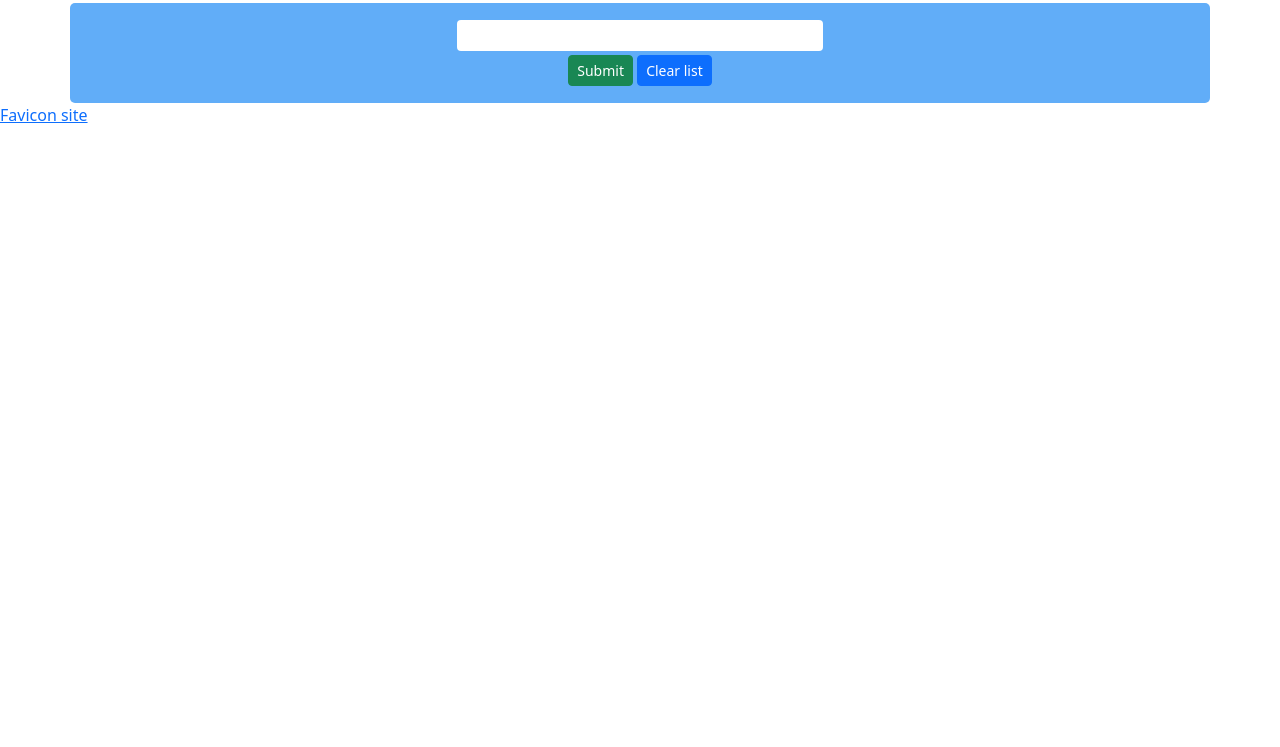
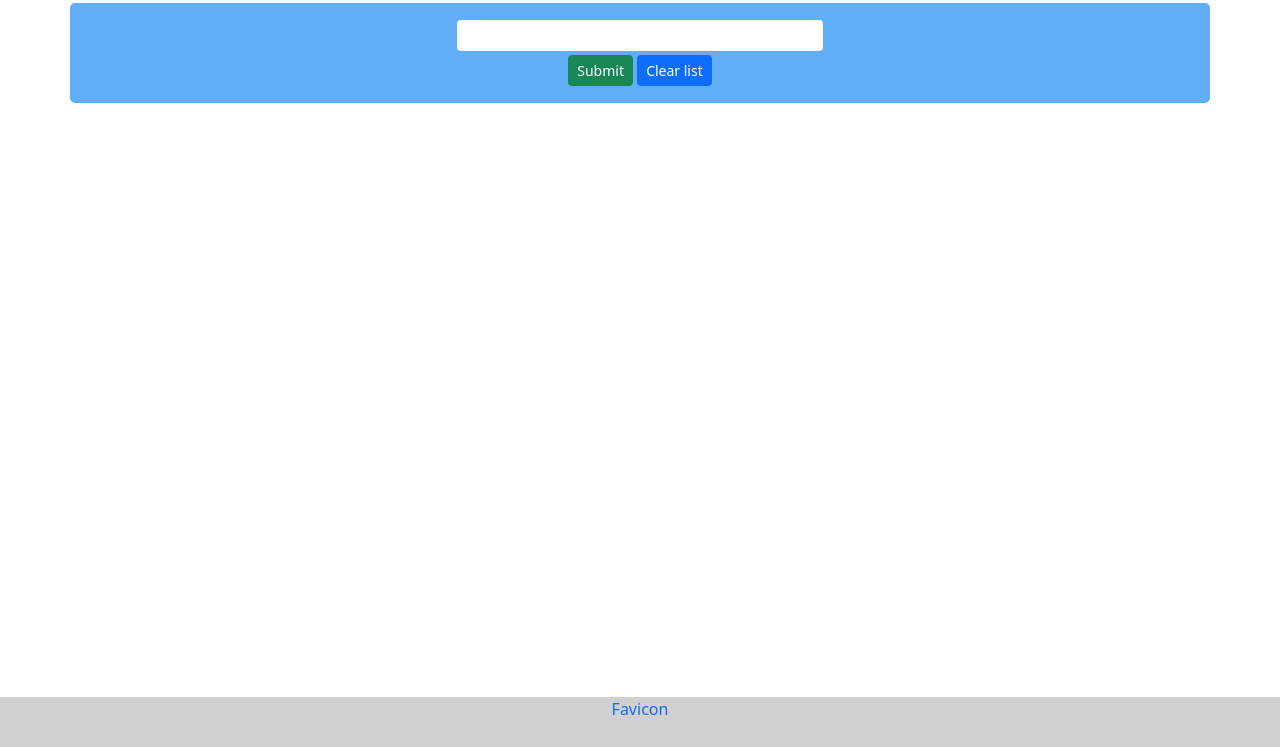
Before and after one commit to michaelr47/ToDoApp, a plain HTML site: page index.html in a window 1280 px wide. Shown: the part 53-800 px from the top of the page. Drawn offline with nearby package versions, Linux system fonts and the light colour scheme.

Commit message:
footer change

```diff
--- a/css/styles.css
+++ b/css/styles.css
@@ -30,12 +30,22 @@ section {
     margin-bottom: 10px;
     margin-right: 5px;
 }
-input[type='text'] {
-width: 100%;
+input[type='text'] { width: 100%; }
+
+input:checked + p { text-decoration: line-through; }
+
+#footer {
+    height: 50px;
+    width: 100%;
+    background-color: rgb(208, 208, 208);
+    color: white;
+    position: absolute;
+    bottom: 0;
+    text-align: center;
+
 }
 
-
-
-input:checked + p {
-    text-decoration: line-through;
+#footer a {
+   margin: 5px;
+   text-decoration: none;
 }
--- a/index.html
+++ b/index.html
@@ -26,8 +26,8 @@
 
         </section>
     </main>
-    <footer>
-        <a href="https://www.flaticon.com/free-icons/to-do-list" title="to do list icons">Favicon site</a>
+    <footer id="footer">
+        <a href="https://www.flaticon.com/free-icons/to-do-list" title="to do list icons">Favicon</a>
     </footer>
 <script src="js/script.js"></script>
 <script src="https://cdn.jsdelivr.net/npm/bootstrap@5.2.1/dist/js/bootstrap.bundle.min.js" integrity="sha384-u1OknCvxWvY5kfmNBILK2hRnQC3Pr17a+RTT6rIHI7NnikvbZlHgTPOOmMi466C8" crossorigin="anonymous"></script>
```
